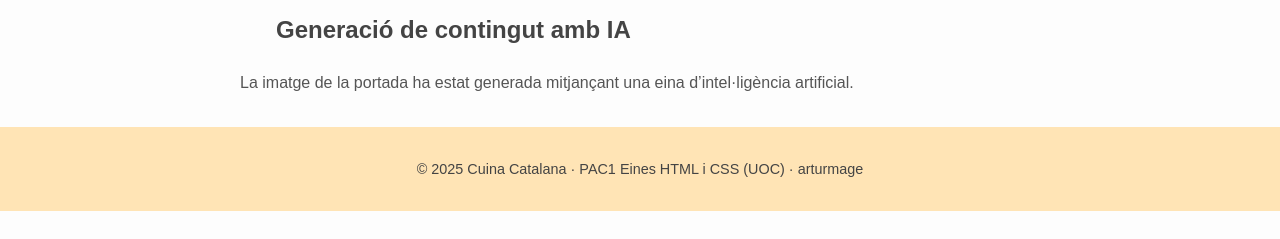
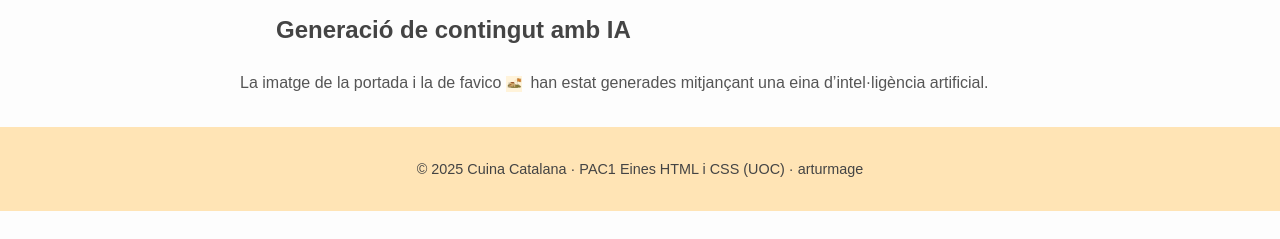
Before and after one commit to arturmage/Eines_HTML_CSS_PAC1, a website built with Parcel: page src/doc.html in a window 1280 px wide. Shown: the part 561-800 px from the top of the page. Built offline with nearby package versions, Linux system fonts and the light colour scheme.

Commit message:
[Eines - PAC1] Added favico image

```diff
--- a/src/doc.html
+++ b/src/doc.html
@@ -5,6 +5,7 @@
   <meta name="viewport" content="width=device-width, initial-scale=1.0"/>
   <title>Cuina catalana: Fonts i crèdits</title>
   <link rel="stylesheet" href="./styles.scss" />
+  <link rel="icon" href="./img/favicon.ico" type="image/x-icon">
 </head>
 <body>
   <header>
@@ -77,7 +78,7 @@
     <section>
       <h2 class="icon-ai">Generació de contingut amb IA</h2>
       <p>
-        La imatge de la portada ha estat generada mitjançant una eina d’intel·ligència artificial.
+        La imatge de la portada i la de favico <img src="./img/favicon.ico" alt="Icona menu" class="inline-icon"> han estat generades mitjançant una eina d’intel·ligència artificial.
       </p>
     </section>
   </main>
```
Also changed, not shown: src/dish-canelons.html (+1 -0 lines), src/dish-escudella.html (+1 -0 lines), src/dish-pa-tomaquet.html (+1 -0 lines), src/index.html (+1 -0 lines), src/recipes.html (+1 -0 lines), src/restaurants.html (+1 -0 lines), src/img/favicon.ico (added).
